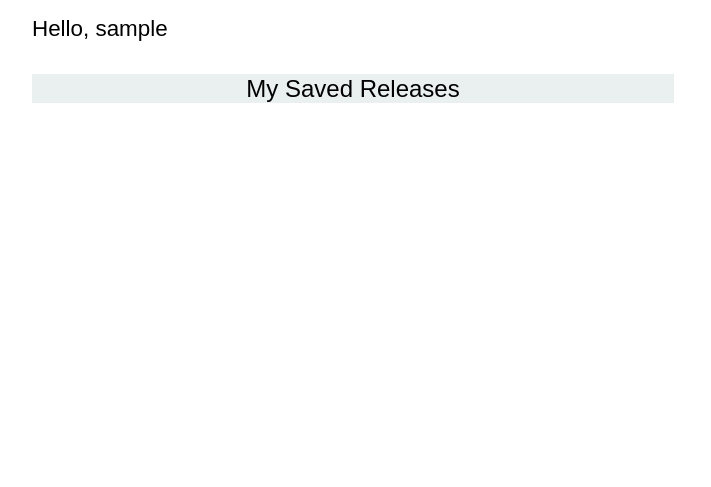
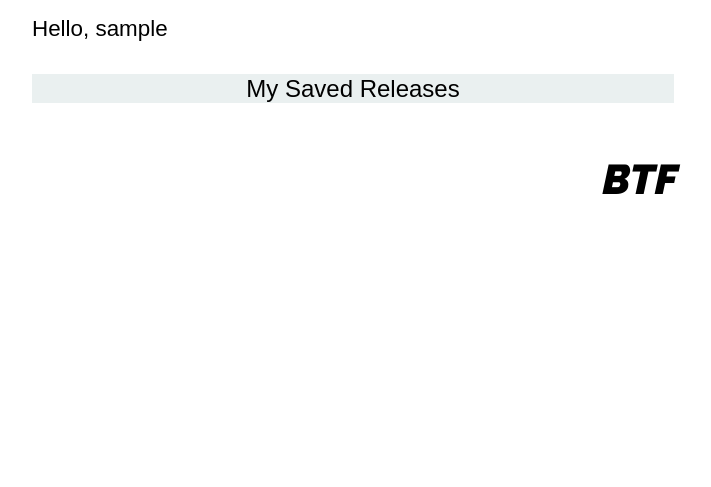
Before and after one commit to SamRidding/btf1, a Django app: page /account/ in a window 1280 px wide. Shown: the part 88-575 px from the top of the page, without its empty margins (0-711 px from the left). Run offline with Django 3.2, Linux system fonts and the light colour scheme; the visitor is signed in with stand-in values (Sample User, id 1); data that the repository does not hold is empty; some libraries are stand-ins or nearby versions; some web fonts are replaced.

Commit message:
Remove footer styling from userprofile

```diff
--- a/userprofile/static/userprofile/css/userprofile.css
+++ b/userprofile/static/userprofile/css/userprofile.css
@@ -63,11 +63,6 @@ body {
     padding-left: 5%;
 }
 
-footer {
-    position: fixed;
-    bottom: 0;
-}
-
 /* ------------------------------------------- Tablet Media Query */
 
 @media only screen and (max-width: 768px) {
```
